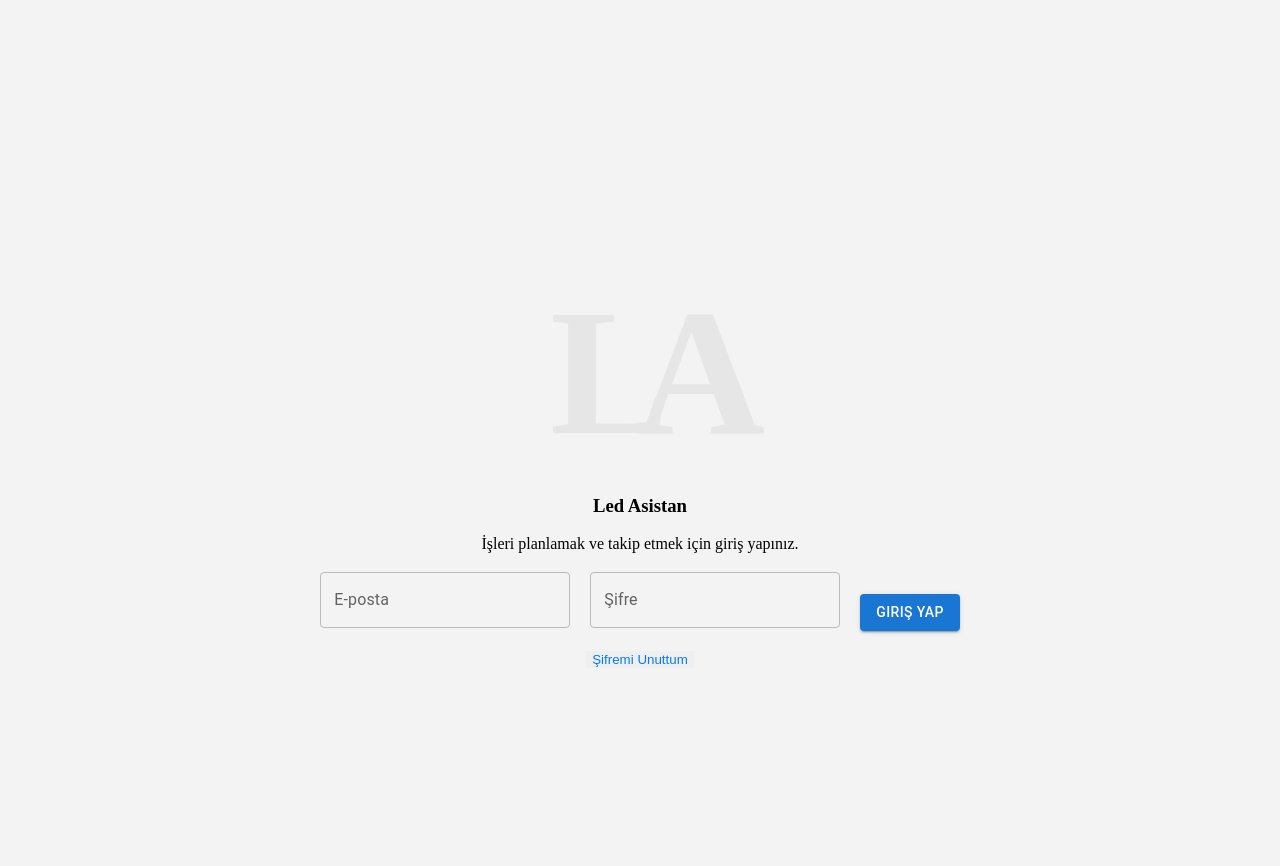
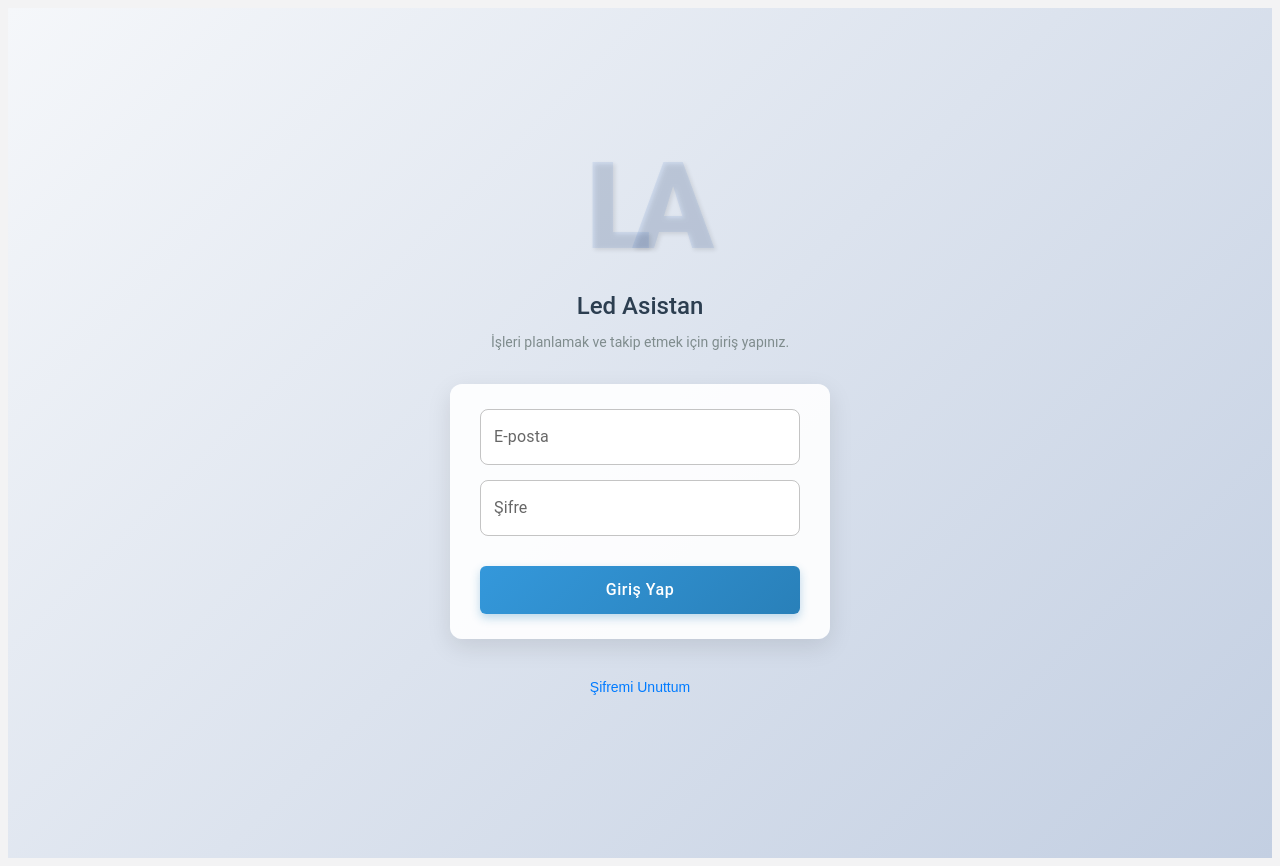
Before and after one commit to Muhammeddemircii/jira, a React (Vite) app: page /login in a window 1280 px wide. Before the commit the page ends 816 px from the top, so only its background shows below. Built offline with nearby package versions, Linux system fonts and the light colour scheme.

Commit message:
Düzenlendi

```diff
--- a/src/components/AddDepartment.jsx
+++ b/src/components/AddDepartment.jsx
@@ -37,7 +37,6 @@ function AddDepartment({ onClose }) {
             const newDepartment = await departmentService.addDepartment(departmentName);
             if (newDepartment && newDepartment.data) {
                 dispatch(setDepartments([...departments, newDepartment.data]));
-                // Close the dialog after successful submission
                 onClose();
             } else {
                 setError('Departman eklenirken beklenmeyen bir hata oluştu.');
--- a/src/components/DepartmentTable.jsx
+++ b/src/components/DepartmentTable.jsx
@@ -58,26 +58,18 @@ function DepartmentTable() {
         if (window.confirm(`"${departmentName}" departmanını silmek istediğinize emin misiniz?`)) {
             try {
                 dispatch(setLoading(true));
-                console.log(`Silme işlemi başlıyor: ${departmentName} (ID: ${departmentId})`);
 
-                // Silme işlemini gerçekleştir
                 const result = await departmentService.deleteDepartment(departmentId);
-                console.log("Silme işlemi sonucu:", result);
 
-                // UI'dan kaldır
                 const updatedDepartments = departments.filter(dept => dept.id !== departmentId);
                 dispatch(setDepartments(updatedDepartments));
 
                 toast.success(`"${departmentName}" departmanı başarıyla silindi.`);
 
-                // Verinin gerçekten silindiğinden emin olmak için API'den güncel listeyi yeniden çek
                 setTimeout(async () => {
                     try {
                         const refreshedData = await departmentService.getDepartments();
-                        console.log("Güncel departman listesi:", refreshedData);
-
                         if (Array.isArray(refreshedData)) {
-                            // Silinen departman hala listede mi kontrol et
                             const stillExists = refreshedData.some(dept => dept.id === departmentId);
 
                             if (stillExists) {
@@ -87,7 +79,6 @@ function DepartmentTable() {
                                 console.log("Silme işlemi sunucu tarafında da doğrulandı.");
                             }
 
-                            // Listeyi güncelle
                             dispatch(setDepartments(refreshedData));
                         }
                     } catch (refreshError) {
@@ -123,7 +114,7 @@ function DepartmentTable() {
 
     const handleViewDetails = (department) => {
         console.log("View details for department:", department);
-        // Add view details logic here
+
     };
 
     if (loading) {
@@ -206,7 +197,7 @@ function DepartmentTable() {
                                         </IconButton>
                                     </Tooltip>
 
-                                    <Tooltip title="Detaylar">
+                                    <Tooltip title="Kullanıcılar">
                                         <IconButton
                                             className="department-table-profile-button"
                                             onClick={() => handleViewDetails(dept)}
--- a/src/components/EditDepartmentModal.jsx
+++ b/src/components/EditDepartmentModal.jsx
@@ -53,7 +53,7 @@ function EditDepartmentModal() {
                 name: departmentName
             });
 
-            // API'nin beklediği formatta veri gönder
+
             const result = await departmentService.updateDepartment(
                 editingDepartment.id,
                 { name: departmentName }
@@ -61,14 +61,12 @@ function EditDepartmentModal() {
 
             console.log("Güncelleme sonucu:", result);
 
-            // UI'da değişikliği göster
             const updatedDepartment = {
                 ...editingDepartment,
                 name: departmentName,
                 description: description
             };
 
-            // Redux store'u güncelle
             const updatedDepartments = departments.map(dept =>
                 dept.id === editingDepartment.id ? updatedDepartment : dept
             );
@@ -76,7 +74,6 @@ function EditDepartmentModal() {
             dispatch(setDepartments(updatedDepartments));
             toast.success(`${departmentName} başarıyla güncellendi.`);
 
-            // Veri gerçekten güncellenmiş mi kontrol et
             setTimeout(async () => {
                 try {
                     const refreshedData = await departmentService.getDepartments();
--- a/src/pages/LoginPage.jsx
+++ b/src/pages/LoginPage.jsx
@@ -4,7 +4,7 @@ import { useNavigate } from 'react-router-dom';
 import { useDispatch } from 'react-redux';
 import { loginService } from '../axios/axios';
 import { setUser, setToken } from '../store/slices/authSlice';
-import {} from '../styles/Login.css'
+import '../styles/Login.css'
 
 function LoginPage() {
     const [email, setEmail] = useState('');
@@ -56,19 +56,31 @@ function LoginPage() {
                 <TextField
                     label="E-posta"
                     variant="outlined"
-                    sx={{ width: '250px' }}
+                    fullWidth
                     value={email}
                     onChange={(e) => setEmail(e.target.value)}
                     error={!!error}
+                    InputProps={{
+                        sx: {
+                            borderRadius: '8px',
+                            backgroundColor: 'rgba(255, 255, 255, 0.8)',
+                        }
+                    }}
                 />
                 <TextField
                     label="Şifre"
                     type="password"
                     variant="outlined"
-                    sx={{ width: '250px' }}
+                    fullWidth
                     value={password}
                     onChange={(e) => setPassword(e.target.value)}
                     error={!!error}
+                    InputProps={{
+                        sx: {
+                            borderRadius: '8px',
+                            backgroundColor: 'rgba(255, 255, 255, 0.8)',
+                        }
+                    }}
                 />
 
                 <div className="giris-yap">
@@ -80,10 +92,13 @@ function LoginPage() {
                         {loading ? "Giriş Yapılıyor..." : "Giriş Yap"}
                     </Button>
                 </div>
+
+                {error && <div className="error-message">{error}</div>}
             </form>
 
-            {error && <p style={{ color: "red" }}>{error}</p>}
-            <button className='forgot-password-button' onClick={handleForgotPassword}>Şifremi Unuttum</button>
+            <button className='forgot-password-button' onClick={handleForgotPassword}>
+                Şifremi Unuttum
+            </button>
         </div>
     );
 }
--- a/src/styles/Login.css
+++ b/src/styles/Login.css
@@ -1,63 +1,184 @@
+/* Modern Login Page Styling */
 .login {
     display: flex;
     flex-direction: column;
     align-items: center;
-    justify-content: center;
+    justify-content: flex-start;
+    padding-top: 50px;
     height: 100vh;
+    background: linear-gradient(135deg, #f5f7fa 0%, #c3cfe2 100%);
+    font-family: 'Roboto', sans-serif;
+    position: relative;
+    overflow: auto;
 }
 
-.login>h1 {
+.login::before {
+    content: '';
+    position: absolute;
+    width: 200%;
+    height: 200%;
+    top: -50%;
+    left: -50%;
+    z-index: -1;
+    background: radial-gradient(ellipse at center, rgba(255,255,255,0.9) 0%, rgba(255,255,255,0) 70%);
+    animation: pulse 15s infinite;
+}
+
+.login > h1 {
     font-weight: 800;
-    font-size: 180px;
-    color: #e6e6e6;
-    margin-bottom: 0;
-    letter-spacing: -35px;
+    font-size: 120px;
+    color: rgba(42, 100, 196, 0.1);
+    margin-bottom: -10px;
+    letter-spacing: -20px;
     text-align: center;
-    animation: fall 2s ease-out forwards;
+    animation: fall 1.5s ease-out forwards, float 3s ease-in-out infinite alternate;
+    text-shadow: 2px 2px 4px rgba(0,0,0,0.1);
 }
 
 .login-write {
-    opacity: 0;
-    animation: fadeIn 4s ease-in-out forwards;
+    opacity: 1;
     text-align: center;
+    margin-bottom: 20px;
 }
 
-.login-write-show {
-    animation: fadeIn 4s ease-in-out forwards;
-    text-align: center;
+.login-write h3 {
+    color: #2c3e50;
+    font-size: 24px;
+    margin-bottom: 5px;
+    font-weight: 500;
 }
 
-.login>h3 {
-    color: darkgray;
-    text-align: center;
-
-}
-
-.login>p {
-    text-align: center;
-    margin-bottom: 25px;
-    color: darkgray;
-
+.login-write p {
+    color: #7f8c8d;
+    font-size: 14px;
 }
 
 .login-input {
     display: flex;
     align-items: center;
     justify-content: center;
-    gap: 20px;
+    flex-direction: column;
+    gap: 15px;
+    background: rgba(255, 255, 255, 0.9);
+    padding: 25px 30px;
+    border-radius: 12px;
+    box-shadow: 0 8px 24px rgba(0, 0, 0, 0.1);
+    width: 320px;
+    opacity: 1;
+    transform: translateY(0);
+    margin-bottom: 15px;
 }
 
 .giris-yap {
     text-align: center;
-    margin-top: 25px;
+    margin-top: 15px;
+    width: 100%;
 }
 
+.giris-yap button {
+    background: linear-gradient(135deg, #3498db, #2980b9) !important;
+    padding: 10px 0 !important;
+    width: 100%;
+    border-radius: 6px !important;
+    text-transform: none !important;
+    font-size: 16px !important;
+    font-weight: 500 !important;
+    letter-spacing: 0.5px !important;
+    transition: all 0.3s ease !important;
+    box-shadow: 0 4px 10px rgba(41, 128, 185, 0.3) !important;
+}
+
+.giris-yap button:hover {
+    background: linear-gradient(135deg, #2980b9, #3498db) !important;
+    box-shadow: 0 6px 15px rgba(41, 128, 185, 0.4) !important;
+    transform: translateY(-2px);
+}
+
+.forgot-password-button {
+    margin-top: 15px;
+    background: none;
+    border: none;
+    color: #3498db;
+    cursor: pointer;
+    font-size: 14px;
+    transition: all 0.3s ease;
+    position: relative;
+    padding: 5px 0;
+}
+
+.forgot-password-button:hover {
+    color: #2980b9;
+}
+
+.forgot-password-button::after {
+    content: '';
+    position: absolute;
+    width: 0;
+    height: 2px;
+    bottom: 0;
+    left: 50%;
+    background: #3498db;
+    transition: all 0.3s ease;
+}
+
+.forgot-password-button:hover::after {
+    width: 100%;
+    left: 0;
+}
+
+/* Animations */
 @keyframes fadeIn {
     0% {
-      opacity: 0;
+        opacity: 0;
     }
+    100% {
+        opacity: 1;
+    }
+}
 
+@keyframes fall {
+    0% {
+        opacity: 0;
+        transform: translateY(-100px);
+    }
     100% {
-      opacity: 1;
+        opacity: 1;
+        transform: translateY(0);
     }
-  }
+}
+
+@keyframes float {
+    0% {
+        transform: translateY(0px);
+    }
+    100% {
+        transform: translateY(-15px);
+    }
+}
+
+@keyframes pulse {
+    0% {
+        transform: scale(1);
+    }
+    50% {
+        transform: scale(1.05);
+    }
+    100% {
+        transform: scale(1);
+    }
+}
+
+/* Error message styling */
+.error-message {
+    color: #e74c3c;
+    font-size: 14px;
+    margin-top: 10px;
+    animation: shake 0.5s ease-in-out;
+    text-align: center;
+}
+
+@keyframes shake {
+    0%, 100% {transform: translateX(0);}
+    10%, 30%, 50%, 70%, 90% {transform: translateX(-5px);}
+    20%, 40%, 60%, 80% {transform: translateX(5px);}
+}
--- a/src/styles/Navbar.css
+++ b/src/styles/Navbar.css
@@ -89,3 +89,39 @@
     border-color: #20b494;
   }
 }
+.icon-dropdown-container {
+  display: flex;
+  align-items: center;
+  justify-content: space-between;
+  cursor: pointer;
+  padding: 10px;
+  transition: background 0.3s ease-in-out;
+}
+
+.icon-dropdown-container:hover {
+  background: #f0f0f0;
+}
+
+.chevron-icon {
+  transition: transform 0.3s ease-in-out;
+}
+
+.chevron-icon.open {
+  transform: rotate(180deg);
+}
+
+.dropdown-content {
+  padding-left: 20px;
+  background: #f9f9f9;
+  border-left: 3px solid #ccc;
+}
+
+.dropdown-item {
+  padding: 8px 10px;
+  cursor: pointer;
+  transition: background 0.3s ease-in-out;
+}
+
+.dropdown-item:hover {
+  background: #ddd;
+}
```
Also changed, not shown: src/axios/axios.js (+6 -8 lines), src/components/AddStaff.jsx (+23 -20 lines), src/components/EditStaffModal.jsx (+66 -52 lines), src/components/Navbar.jsx (+71 -3 lines).
